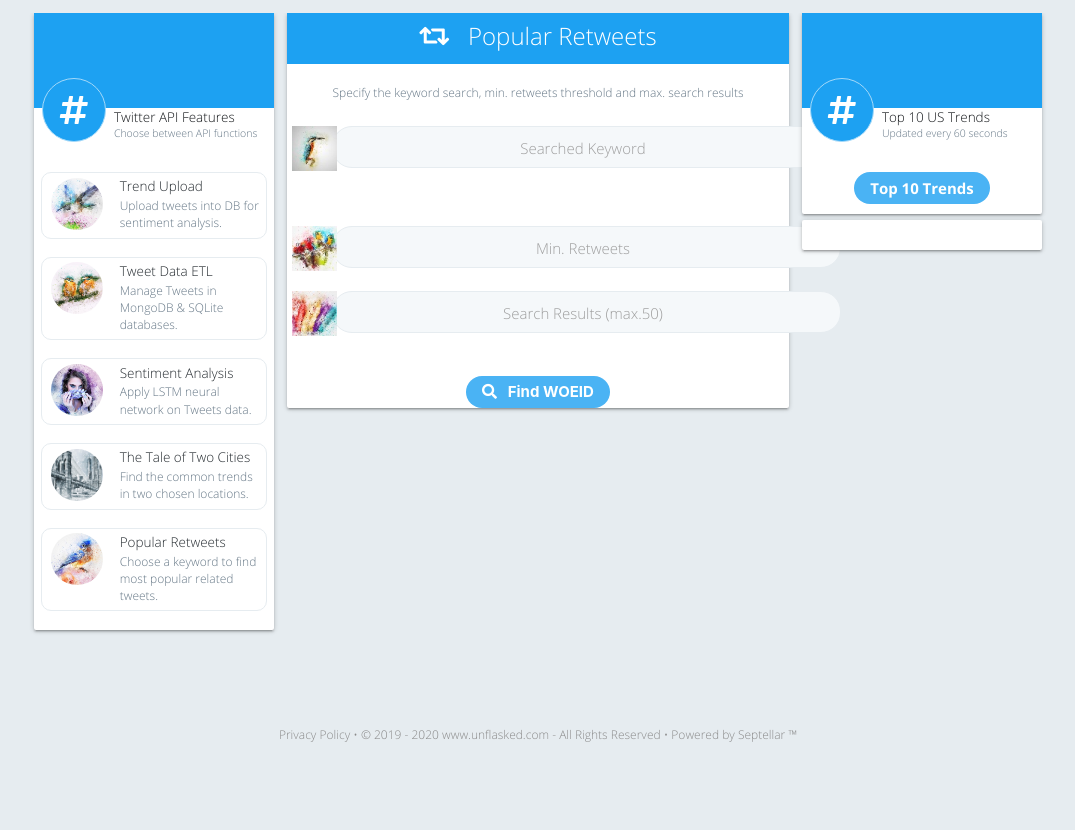
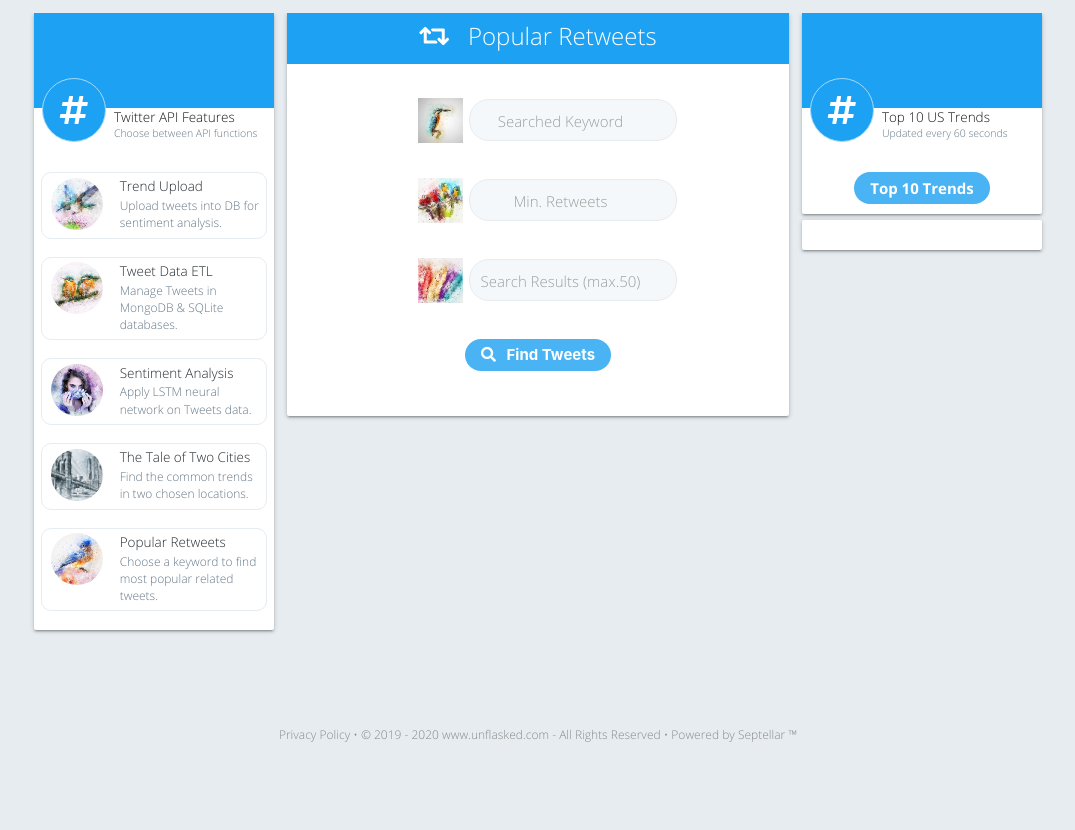
Before and after one commit to LukaszMalucha/Twitter-API-Dashboard, a Flask app: page /popular_retweets in a window 1280 px wide. Shown: the part 42-872 px from the top of the page, without its empty margins (102-1177 px from the left). Run offline with Flask 2, Linux system fonts and the light colour scheme; some libraries are stand-ins or nearby versions.

Commit message:
retweets css

```diff
--- a/static/css/custom-styles.css
+++ b/static/css/custom-styles.css
@@ -110,6 +110,16 @@ a:hover {
     margin: auto;
     text-align: center;
 
+}
+
+.row-form-s6 {
+    width: 50%;
+    margin: auto;
+}
+
+.row-form-s3 {
+    width: 25%;
+    margin: auto;
 }
 
 
--- a/static/css/data.css
+++ b/static/css/data.css
@@ -282,6 +282,7 @@
 input[type="number"]:not(.browser-default),
 input[type="text"]:not(.browser-default) {
     border: 1px solid #e6ecf0;
+    text-align: center;
     background-color: #f5f8fa;
     border-radius: 20px;
     height: 2rem;
@@ -356,7 +357,7 @@ input.invalid[type="text"]:not(.browser-default) {
 
 
 .input-field .prefix {
-    top: 0;
+    top: -1px;
     left: 5px;
     width: 3rem;
 }
--- a/templates/popular_retweets/dashboard.html
+++ b/templates/popular_retweets/dashboard.html
@@ -11,27 +11,28 @@
         <div class="row row-blue">
             <h1><i class="fas fa-retweet"></i> &nbsp; Popular Retweets </h1>
         </div>
-
-        <div class="row plain-element text-center">
-            <p>Specify the keyword search, min. retweets threshold and max. search results </p>
-        </div>
-
-        <div class="row row-form">
-            <div class="input-field">
+        <form method="POST" id="popularRetweets">
+            <div class="row row-form plain-element">
+                <div class="input-field col xs0 s3"></div>
+                <div class="input-field col s6">
                     <img class="img-responsive prefix"
                          src="{{url_for('static', filename='img/data/searched_keyword.jpg')}}"/>
                     <input id="keyword" name="keyword" type="text" class="validate" required>
                     <label for="keyword">Searched Keyword </label>
                 </div>
             </div>
-        <div class="row row-form">
-            <div class="input-field">
+            <div class="row plain-element">
+                <div class="input-field col xs0 s3"></div>
+                <div class="input-field col s6">
                     <img class="img-responsive prefix"
                          src="{{url_for('static', filename='img/data/min_retweets.jpg')}}"/>
                     <input id="retweets" name="retweets" type="number" class="validate" required>
                     <label for="retweets">Min. Retweets</label>
                 </div>
-            <div class="input-field">
+            </div>
+            <div class="row plain-element">
+                <div class="input-field col xs0 s3"></div>
+                <div class="input-field col s6">
                     <img class="img-responsive prefix"
                          src="{{url_for('static', filename='img/data/search_results.jpg')}}"/>
                     <input id="count" name="count" type="number" class="validate" max="50" required>
@@ -40,12 +41,19 @@
             </div>
             <div class="row row-button text-center">
                 <button class="btn-trends" target="_blank" href=""><i class="fas fa-search"></i> &nbsp; Find
-                WOEID
+                    Tweets
                 </button>
             </div>
+            <br>
+        </form>
     </div>
 </div>
+<div class="row row-cards">
+    <div class="loader popular-loader"></div>
+    <div class="col-md-12 plain-element" id="tweetColumn">
 
+    </div>
+</div>
 
 <script src="{{url_for('static', filename='js/popular_retweets.js')}}"></script>
 
--- a/templates/trend_search/dashboard.html
+++ b/templates/trend_search/dashboard.html
@@ -13,14 +13,12 @@
                 <p>Specify how many tweets you want to upload to database (max. 100)</p>
             </div>
 
-            <div class="row row-form plain-element text-center">
-                <div class="input-field col s4"></div>
-                <div class="input-field col s4">
+            <div class="row row-form-s3 plain-element text-center">
+                <div class="input-field">
                     <input id="count" name="count" type="number" class="max-tweets" max="100" placeholder="100"
                            required>
                     <label for="count"> </label>
                 </div>
-                <div class="input-field col s4"></div>
             </div>
         </div>
     </div>
```
Lines whose indentation alone changed are shown as unchanged.
